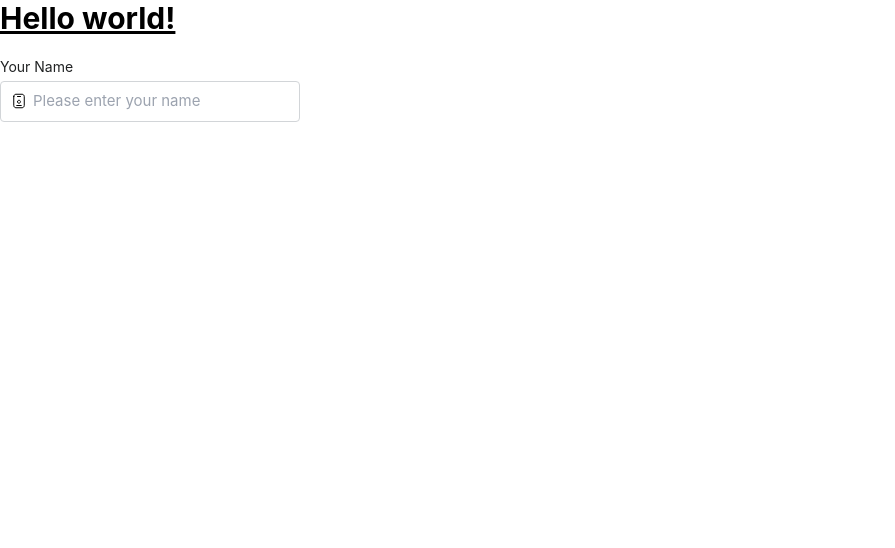
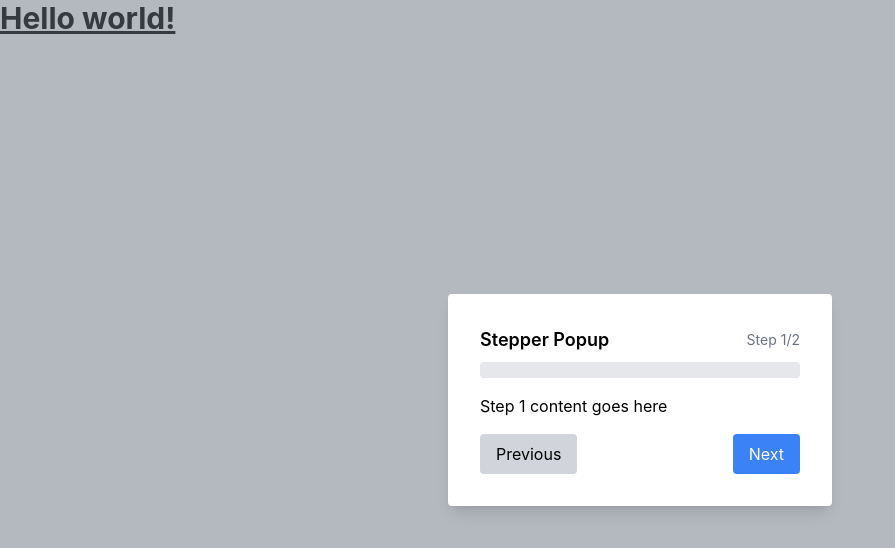
Before and after one commit to Tausif4171/FeatureBits, a React (Create React App) app: page / in a window 1280 px wide. Shown: the top 548 px of the page, without its empty margins (0-895 px from the left). Built offline with nearby package versions, Linux system fonts and the light colour scheme.

Commit message:
stepper popup modal created with progress bar

```diff
--- a/src/App.tsx
+++ b/src/App.tsx
@@ -3,6 +3,7 @@ import logo from './logo.svg';
 import './App.css';
 import DragAndDropFileUpload from './features/DrapAndDropFileUpload'
 import ImageInputBox from './features/ImageInputBox';
+import StepperPopup from './features/Stepper';
 
 function App() {
   return (
@@ -12,7 +13,8 @@ function App() {
       </h1>
 
       {/* <DragAndDropFileUpload /> */}
-      <ImageInputBox />
+      {/* <ImageInputBox /> */}
+      <StepperPopup />
     </div>
   );
 }
--- a/src/features/Stepper/index.tsx
+++ b/src/features/Stepper/index.tsx
@@ -1,9 +1,59 @@
-import React from 'react'
+// StepperPopup.js
 
-function index() {
+import React, { useState } from 'react';
+
+const StepperPopup = () => {
+    const [step, setStep] = useState(1);
+
+    const nextStep = () => {
+        setStep((prevStep) => prevStep + 1);
+    };
+
+    const prevStep = () => {
+        setStep((prevStep) => Math.max(prevStep - 1, 1));
+    };
+
+    const progressBarWidth = ((step - 1) / 2) * 100; // Assuming there are 2 steps
+
     return (
-        <div>index</div>
-    )
-}
+        <div className="fixed top-0 left-0 w-full h-full flex items-center justify-center bg-gray-500 bg-opacity-50">
+            <div className="bg-white p-8 rounded shadow-lg w-96">
+                <div className="mb-4">
+                    <div className="flex items-center justify-between mb-2">
+                        <h2 className="text-lg font-semibold">Stepper Popup</h2>
+                        <span className="text-sm text-gray-500">Step {step}/2</span>
+                    </div>
+                    <div className="relative h-4 bg-gray-200 rounded">
+                        <div
+                            className="absolute top-0 left-0 h-full bg-blue-500 rounded"
+                            style={{ width: `${progressBarWidth}%` }}
+                        ></div>
+                    </div>
+                </div>
+                <div className="mb-4">
+                    {/* Render content based on the current step */}
+                    {step === 1 && <p>Step 1 content goes here</p>}
+                    {step === 2 && <p>Step 2 content goes here</p>}
+                </div>
+                <div className="flex justify-between">
+                    <button
+                        className="bg-gray-300 hover:bg-gray-400 px-4 py-2 rounded"
+                        onClick={prevStep}
+                        disabled={step === 1}
+                    >
+                        Previous
+                    </button>
+                    <button
+                        className="bg-blue-500 text-white hover:bg-blue-600 px-4 py-2 rounded"
+                        onClick={nextStep}
+                        disabled={step === 2}
+                    >
+                        {step === 2 ? 'Finish' : 'Next'}
+                    </button>
+                </div>
+            </div>
+        </div>
+    );
+};
 
-export default index
+export default StepperPopup;
```
